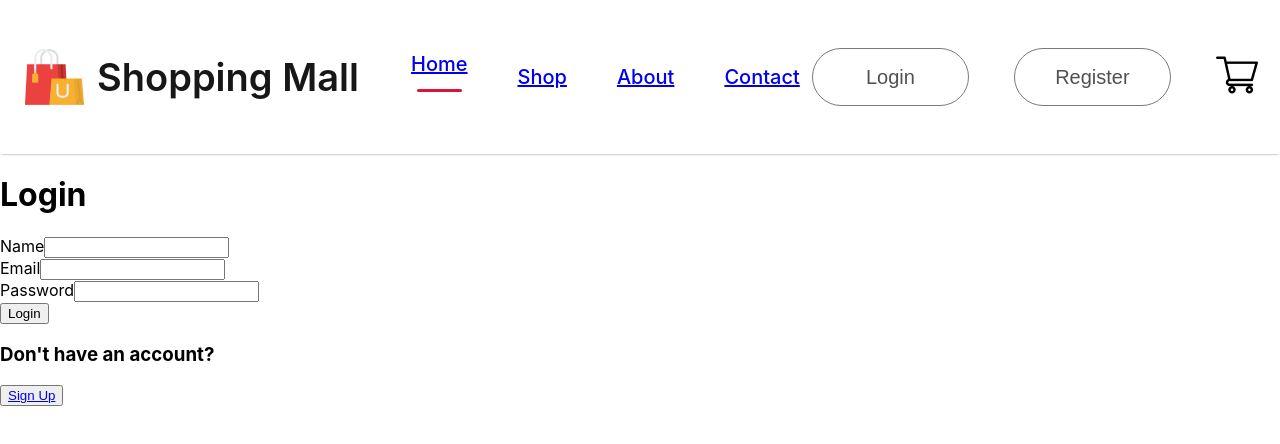
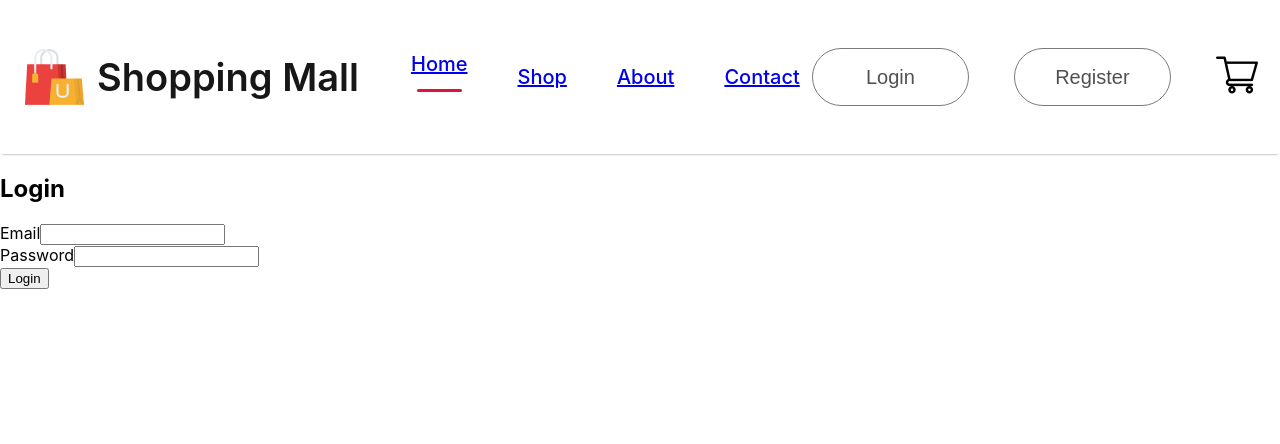
Before and after one commit to GathogoG/shopping-mall, a React (Create React App) app: page /login in a window 1280 px wide. Shown: the top 444 px of the page. Built offline with nearby package versions, Linux system fonts and the light colour scheme.

Commit message:
moving good

```diff
--- a/package.json
+++ b/package.json
@@ -16,7 +16,9 @@
     "@testing-library/jest-dom": "^5.17.0",
     "@testing-library/react": "^13.4.0",
     "@testing-library/user-event": "^13.5.0",
+    "axios": "^1.7.2",
     "bootstrap": "^5.3.3",
+    "jwt-decode": "^4.0.0",
     "react": "^18.3.1",
     "react-dom": "^18.3.1",
     "react-router-dom": "^6.25.0",
--- a/src/Pages/Login.jsx
+++ b/src/Pages/Login.jsx
@@ -1,33 +1,74 @@
-import React from 'react'
-import './Signup.css'
+import React, { useState } from 'react';
+// import './Auth.css';
 
 const Login = () => {
+  const [formData, setFormData] = useState({
+    email: '',
+    password: '',
+  });
+
+  const handleChange = (e) => {
+    setFormData({
+      ...formData,
+      [e.target.name]: e.target.value,
+    });
+  };
+
+  const handleSubmit = (e) => {
+    e.preventDefault();
+
+    fetch('https://shopping-backend-wlu9.onrender.com/login', {
+      method: 'POST',
+      headers: {
+        'Content-Type': 'application/json',
+      },
+      body: JSON.stringify(formData),
+    })
+      .then(response => response.json())
+      .then(data => {
+        if (data.token) {
+          localStorage.setItem('token', data.token);
+          // Handle successful login (e.g., redirect to home page)
+        } else {
+          // Handle login failure
+          console.error(data.message);
+        }
+      })
+      .catch(error => {
+        console.error('Error:', error);
+      });
+  };
+
   return (
-    <div className='login'>
-        <h1>Login</h1>
-      <form id='form'>
-        <div className="input-group">
-        <label htmlFor="name">Name</label>
-        <input  type='text' id='name' className='input'></input>
+    <div className='auth-container'>
+      <h2>Login</h2>
+      <form onSubmit={handleSubmit}>
+        <div className='input-group'>
+          <label htmlFor='email'>Email</label>
+          <input
+            type='email'
+            id='email'
+            name='email'
+            value={formData.email}
+            onChange={handleChange}
+            required
+          />
         </div>
-        <div className="input-group">
-        <label htmlFor="email">Email</label>
-        <input  type='text' id='email' className='input'></input>
+        <div className='input-group'>
+          <label htmlFor='password'>Password</label>
+          <input
+            type='password'
+            id='password'
+            name='password'
+            value={formData.password}
+            onChange={handleChange}
+            required
+          />
         </div>
-        <div className="input-group">
-        <label htmlFor="pass">Password</label>
-        <input  type='password' id='pass' className='input'></input>
-        </div>
-        <div className="input-group">
-          <button type="submit">Login</button>
-        </div>
-        <div>
-            <h3>Don't have an account?</h3>
-            <button><a href='./Register'>Sign Up</a></button>
-        </div>
+        <button type='submit'>Login</button>
       </form>
     </div>
-  )
-}
+  );
+};
 
-export default Login
+export default Login;
--- a/src/Pages/Register.jsx
+++ b/src/Pages/Register.jsx
@@ -1,29 +1,80 @@
-import React from 'react'
-import './Signup.css'
+import React, { useState } from 'react';
 
 const Register = () => {
+  const [formData, setFormData] = useState({
+    username: '',
+    email: '',
+    password: '',
+  });
+
+  const handleChange = (e) => {
+    setFormData({
+      ...formData,
+      [e.target.name]: e.target.value,
+    });
+  };
+
+  const handleSubmit = (e) => {
+    e.preventDefault();
+
+    fetch('https://shopping-backend-wlu9.onrender.com/register', {
+      method: 'POST',
+      headers: {
+        'Content-Type': 'application/json',
+      },
+      body: JSON.stringify(formData),
+    })
+      .then(response => response.json())
+      .then(data => {
+        console.log(data.message);
+        // Handle successful registration (e.g., redirect to login page)
+      })
+      .catch(error => {
+        console.error('Error:', error);
+      });
+  };
+
   return (
-    <div className='register'>
-      <h1>Register</h1>
-      <form id='form'>
-        <div className="input-group">
-        <label htmlFor="name">Name</label>
-        <input  type='text' id='name' className='input'></input>
+    <div className='auth-container'>
+      <h2>Register</h2>
+      <form onSubmit={handleSubmit}>
+        <div className='input-group'>
+          <label htmlFor='username'>Username</label>
+          <input
+            type='text'
+            id='username'
+            name='username'
+            value={formData.username}
+            onChange={handleChange}
+            required
+          />
         </div>
-        <div className="input-group">
-        <label htmlFor="email">Email</label>
-        <input  type='text' id='email' className='input'></input>
+        <div className='input-group'>
+          <label htmlFor='email'>Email</label>
+          <input
+            type='email'
+            id='email'
+            name='email'
+            value={formData.email}
+            onChange={handleChange}
+            required
+          />
         </div>
-        <div className="input-group">
-        <label htmlFor="pass">Password</label>
-        <input  type='password' id='pass' className='input'></input>
+        <div className='input-group'>
+          <label htmlFor='password'>Password</label>
+          <input
+            type='password'
+            id='password'
+            name='password'
+            value={formData.password}
+            onChange={handleChange}
+            required
+          />
         </div>
-        <div className="input-group">
-          <button type="submit">Register</button>
-        </div>
+        <button type='submit'>Register</button>
       </form>
     </div>
-  )
-}
+  );
+};
 
-export default Register
+export default Register;
```
Also changed, not shown: src/Pages/.Auth.css (added), src/Pages/Signup.css (deleted), 1 other file (tests, documents, lock files or other folders).
